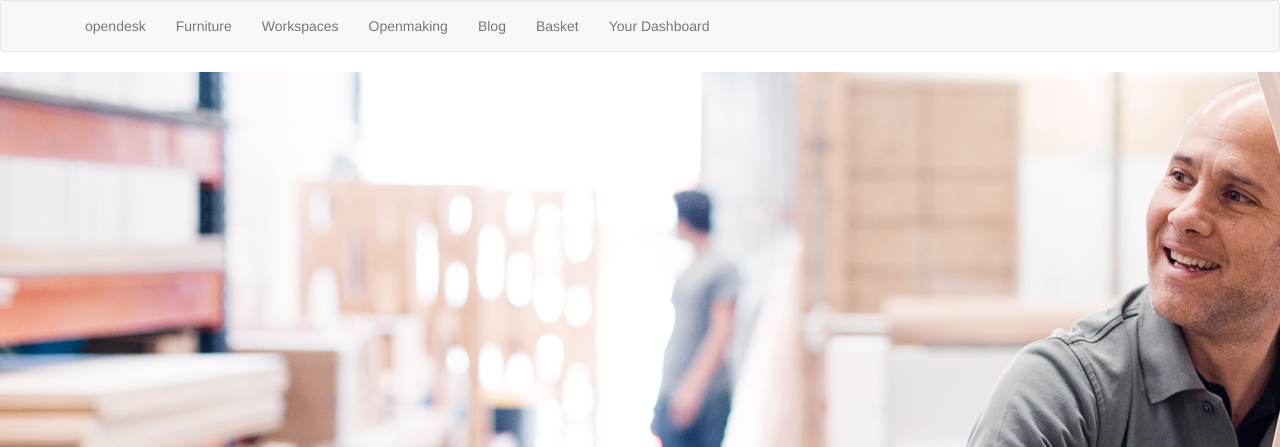
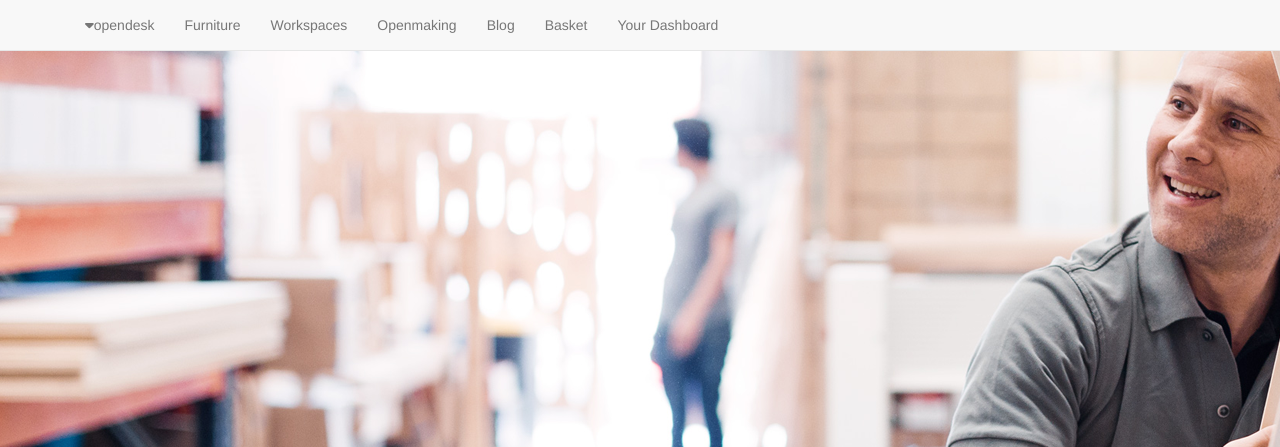
Before and after one commit to namquang/Sass_Bootstrap_Practice, a plain HTML site: page index.html in a window 1280 px wide. Shown: the top 447 px of the page. Drawn offline with Linux system fonts and the light colour scheme.

Commit message:
modifed index

```diff
--- a/index.html
+++ b/index.html
@@ -4,17 +4,18 @@
     <title>Opendesk - A different approach to design furniture</title>
     <meta http-equiv="Content-Type" content="text/html; charset=utf-8" />
     <link rel="stylesheet" type="text/css" href="css/bootstrap.min.css" >
+    <link rel="stylesheet" type="text/css" href="fonts/font-awesome-4.5.0/css/font-awesome.min.css">
     <script src="js/bootstrap.min.js"></script>
 </head>
 <body>
   <div>
      <header class="l-header">
     <!-- header menu -->
-      <nav class="navbar navbar-default">
+      <nav class="navbar navbar-default navbar-fixed-top" role="navigation">
         <div class="container">
-          <div class="navbar-inner clearfix">
+          <div class="navbar-inner">
             <ul class="nav navbar-nav">
-              <li><a href="">opendesk</a></li>
+              <li><a href=""><i class="fa fa-caret-down"></i>opendesk</a></li>
               <li><a href="">Furniture</a></li>
               <li><a href="">Workspaces</a></li>
               <li><a href="">Openmaking</a></li>
```
